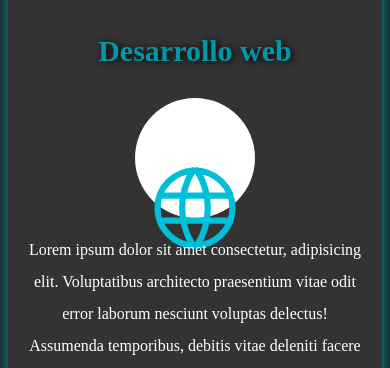
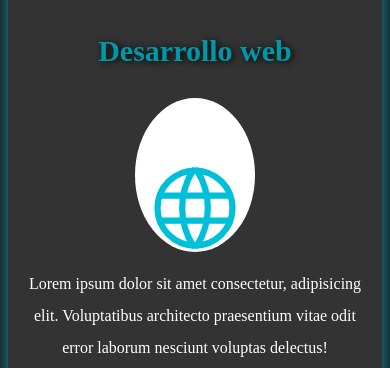
Before and after one commit to JAEscobedo/Pagina-personal-Mediaquerry, a plain HTML site: page index.html in a window 390 px wide. Shown: the part 732-1100 px from the top of the page. Drawn offline with Linux system fonts and the light colour scheme.

Commit message:
Update styles.css

```diff
--- a/css-styles/styles.css
+++ b/css-styles/styles.css
@@ -546,6 +546,9 @@ tr:nth-child(odd){
     .servicio {
         grid-area: contain;
     }
+    .servicios .iconos {
+        padding-bottom: 10%;
+    }
     .contenerdor-campos {
         display: flex;
         flex-direction: column;
```
